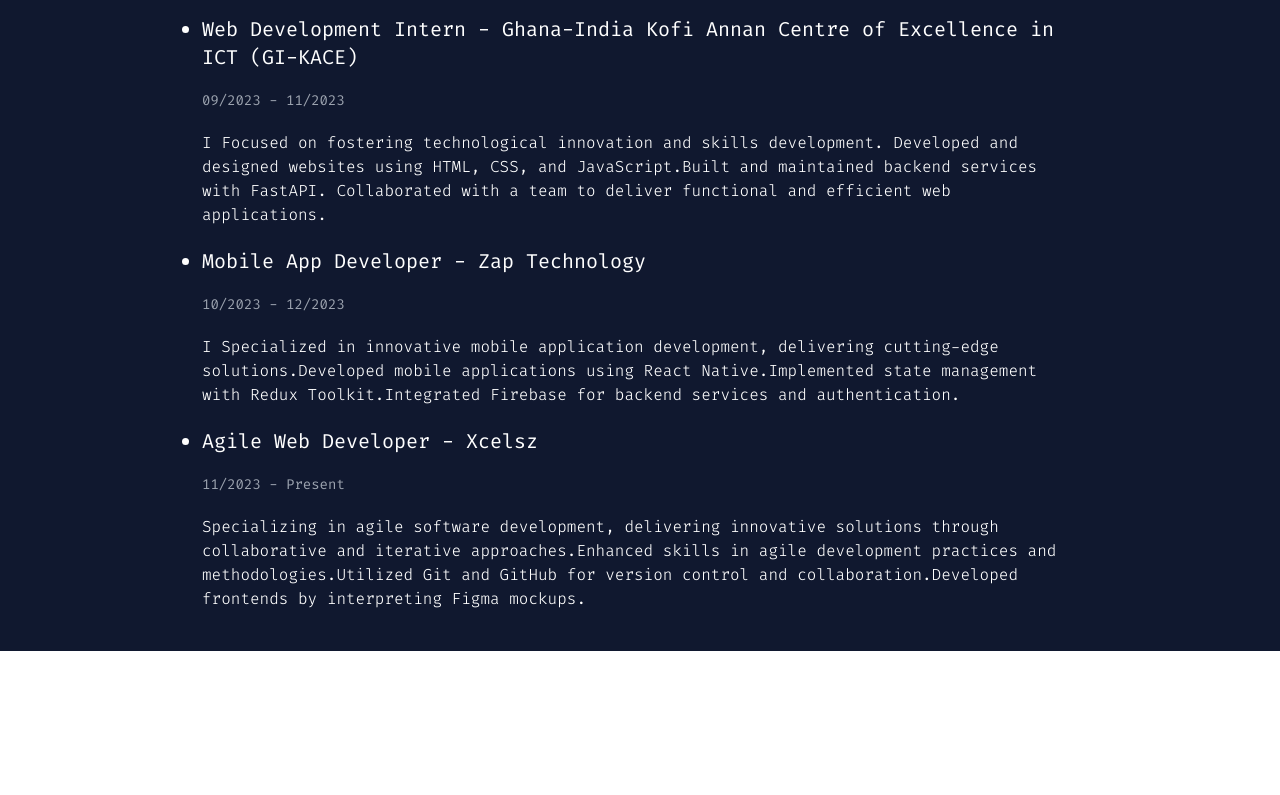
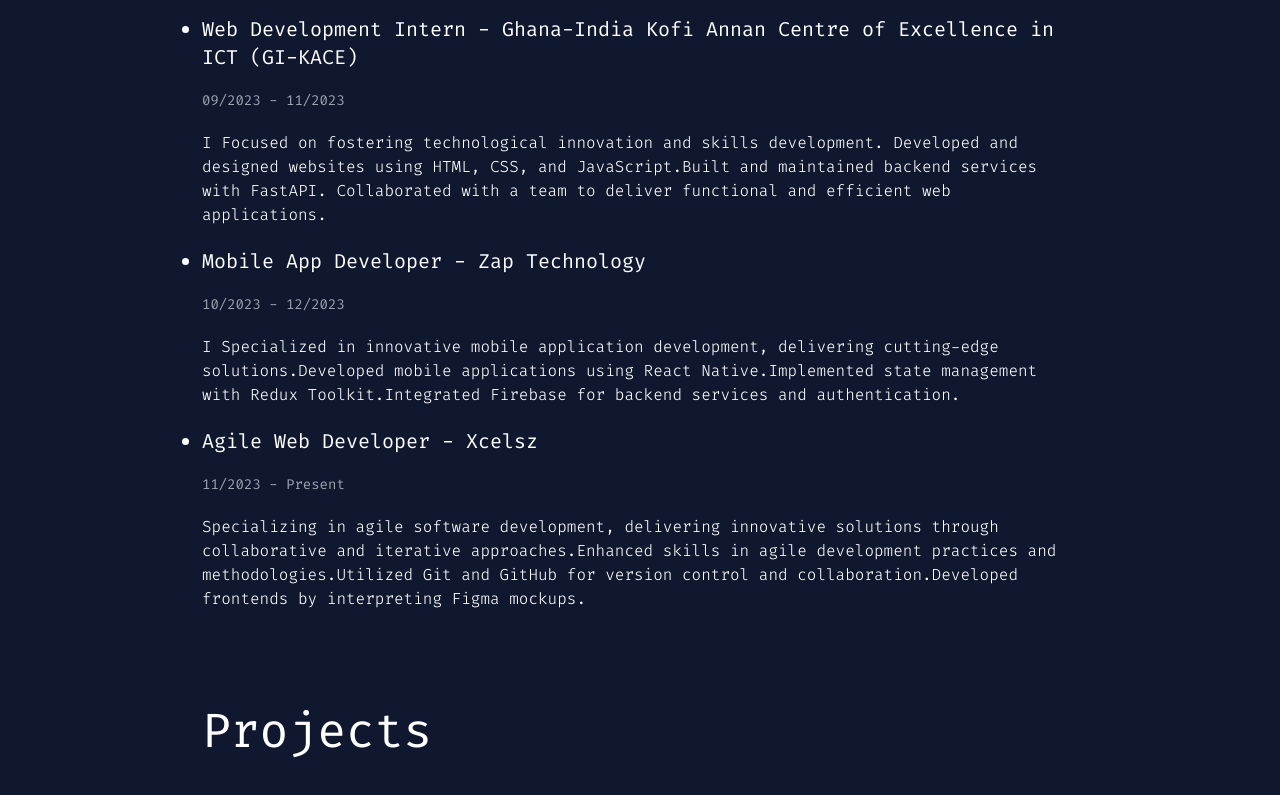
Before and after one commit to Jerry-Khobby/portfolio-site, a React (Create React App) app: page / in a window 1280 px wide. Shown: the part 909-1704 px from the top of the page. Before the commit the page ends 1560 px from the top, so only its background shows below. Built offline with nearby package versions, Linux system fonts and the light colour scheme.

Commit message:
started the projects section

```diff
--- a/src/App.js
+++ b/src/App.js
@@ -5,6 +5,7 @@ import About from './components/About/main';
 import NavbarComponent from './components/Navbar/main';
 import "../src/font/FiraCode-Light.ttf";
 import ExperienceComponent from './experiences/main';
+import ProjectsComponent from './components/Projects/main';
 
 
 function App() {
@@ -15,6 +16,7 @@ function App() {
       <HomeComponent/>
      <About/>
      <ExperienceComponent/>
+     <ProjectsComponent/>
     </div>
   );
 }
--- a/src/components/About/main.jsx
+++ b/src/components/About/main.jsx
@@ -10,7 +10,7 @@ const AboutComponent = () => {
       </div>
       <div>
         {/** descriptions */}
-      <p className='text-white sm:text-sm md:text-sm lg:text-lg text-sm text-bold' style={{fontFamily:'Fira Code'}}>
+      <p className='text-white sm:text-md md:text-md lg:text-lg text-md text-bold' style={{fontFamily:'Fira Code'}}>
       I am a full stack mobile and web app developer with nearly 3 years of experience. I craft dynamic and efficient applications, driven by a keen enthusiasm for data science and machine learning.
       I continuously expand my knowledge and skills, and I'm passionate about using my diverse background to drive innovation and improve user experiences.
       I am eager to contribute to a forward-thinking team with my dedication and expertise.
--- /dev/null
+++ b/src/components/Projects/main.jsx
@@ -0,0 +1,16 @@
+import React from 'react'
+
+
+
+const ProjectsComponent = () => {
+  return (
+    <div className='h-full  px-4 sm:px-4 lg:px-48 md:36 flex flex-col items-start sm:items-start sm:justify-start pb-10 sm:mt-14 md:mt-10 lg:mt-14 mt-14'>
+    <div>
+        <h4 style={{fontFamily:'Fira Code'}} className='text-2xl text-white text-bold  sm:text-2xl md:text-4xl lg:text-5xl '>Projects</h4>
+      </div>
+
+    </div>
+   );
+}
+
+export default ProjectsComponent;
--- /dev/null
+++ b/src/data/projects.js
@@ -0,0 +1,11 @@
+const projects=[
+  {
+    name:"WORKERS ATTENDANCE SYSTEM",
+    link:"",
+    githubCode:"",
+    description:"",
+  }
+]
+
+
+export default projects;
```
